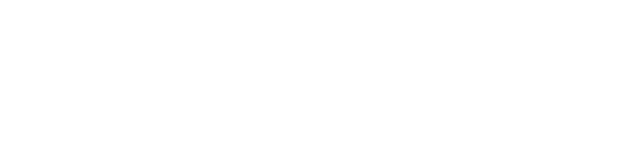
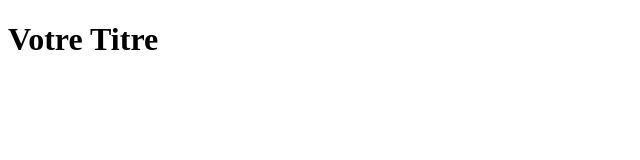
Before and after one commit to Soumayla76/Premier-d-pot-cours-CEF, a plain HTML site: page index.html in a window 1280 px wide. Shown: the whole page, without its empty margins (0-640 px from the left). Drawn offline with Linux system fonts and the light colour scheme.

Commit message:
add title

```diff
--- a/index.html
+++ b/index.html
@@ -6,6 +6,6 @@
     <title>Document</title>
 </head>
 <body>
-
+    <h1>Votre Titre</h1>
 </body>
 </html>
```
